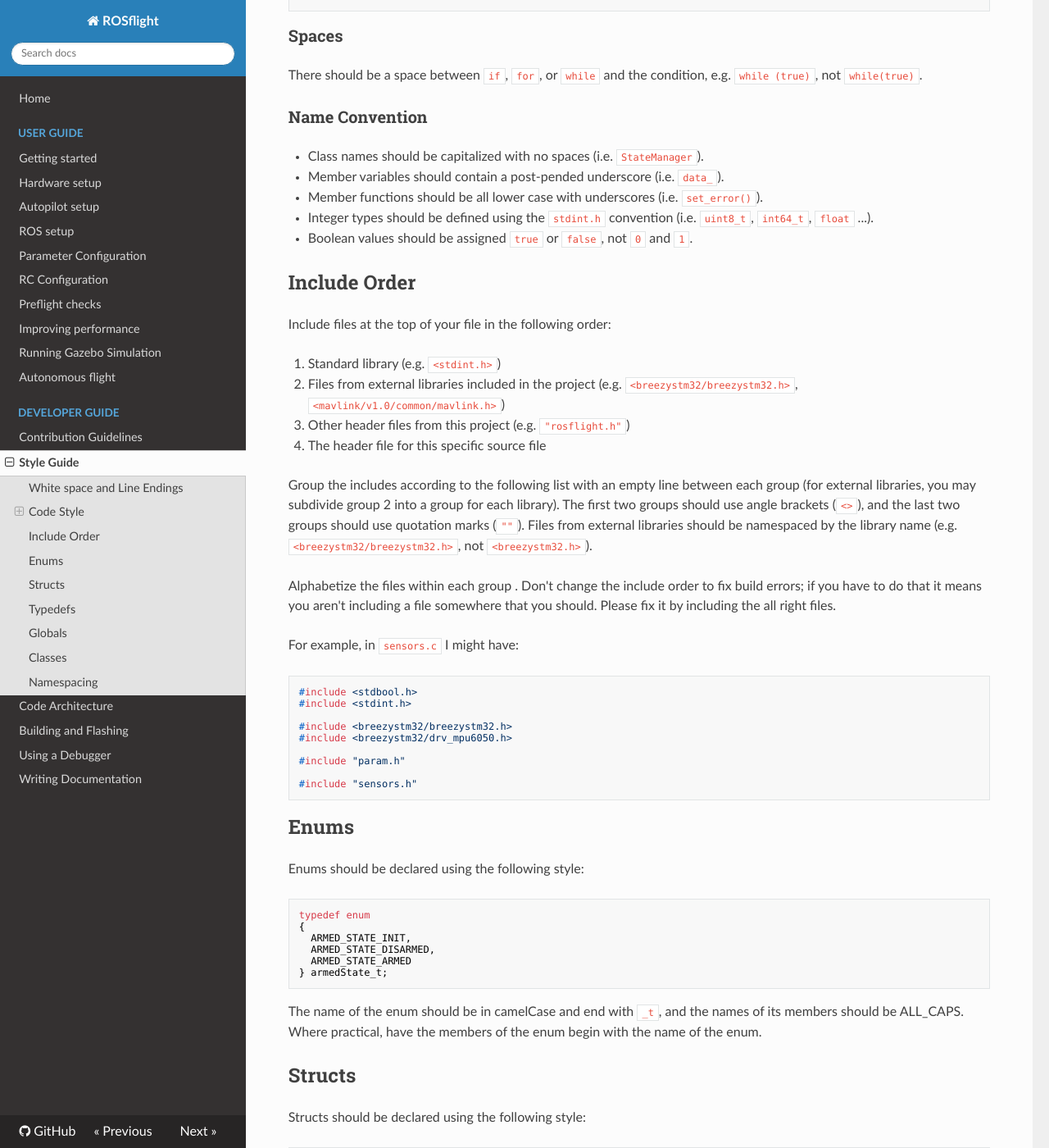
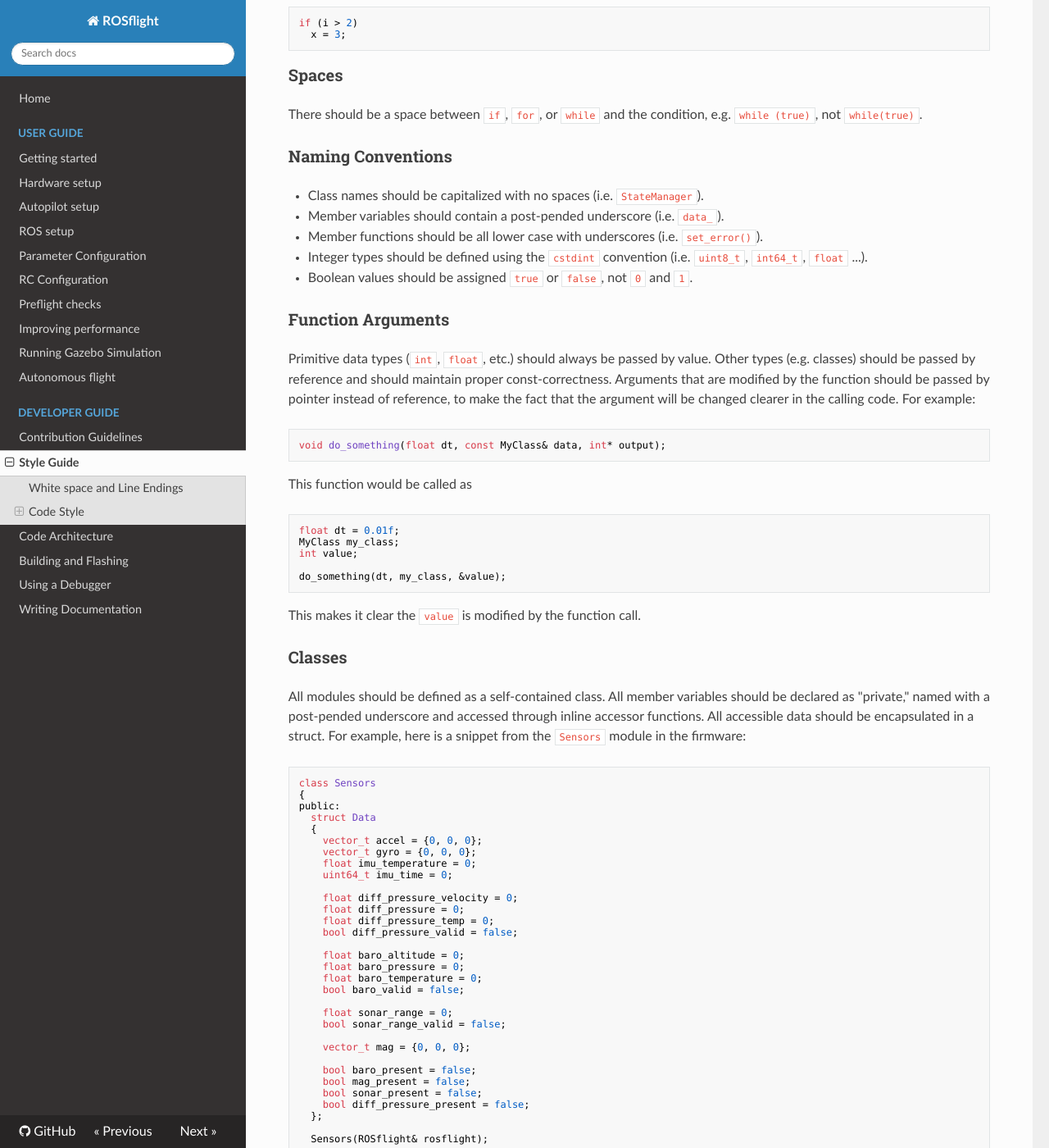
Before and after one commit to rosflight/rosflight_firmware, an MkDocs documentation site: the page built from docs/developer-guide/style-guide.md, in a window 1280 px wide and 1400 px high, scrolled down 985 px. Shown: the whole window at 82% size. Built offline with MkDocs 1.6.1, drawn with Linux system fonts in a browser that asks for light colours; nearby versions of some CDN libraries; old or Windows-style settings are respelled for this version of MkDocs; some of the changed text lies outside the part shown.

Commit message:
Cleaned up style guide

````diff
--- a/docs/developer-guide/style-guide.md
+++ b/docs/developer-guide/style-guide.md
@@ -7,28 +7,12 @@
 Please try not to commit anything that only changes white space or line endings. To check if that's going to happen, run `git diff --check` before you stage your files. Git will warn you about obnoxious changes. Please fix them.
 
 ## Code Style
-
-### Braces
-
-Braces should be placed on the next line, e.g.
-
-    if (i > 2)
-    {
-      // do stuff
-    }
-    else
-    {
-      // do something else
-    }
-
-For a conditional with only one statement, the braces can be omitted but the statement should be indented:
-
-    if (i > 2)
-      x = 3;
+The following ROSflight code style is based on the [ROS C++ style guide](http://wiki.ros.org/CppStyleGuide).
+ROSflight uses the C++11 standard.
 
 ### Indentation
 
-Indentation should be 2 spaces (no tabs). Case statements in switch blocks should not be indented, e.g.
+Indentation should be **2 spaces** (no tabs). Case statements in switch blocks should not be indented, e.g.
 
     switch (variable)
     {
@@ -39,79 +23,60 @@
       break;
     }
 
+### Braces
+
+Braces should be placed on the next line, e.g.
+
+``` C++
+if (i > 2)
+{
+  // do stuff
+}
+else
+{
+  // do something else
+}
+```
+
+For a conditional with only one statement, the braces can be omitted but the statement should be indented:
+
+``` C++
+if (i > 2)
+  x = 3;
+```
+
 ### Spaces
 
 There should be a space between `if`, `for`, or `while` and the condition, e.g. `while (true)`, not `while(true)`.
 
-### Name Convention
+### Naming Conventions
 
 * Class names should be capitalized with no spaces (i.e. `StateManager`).
 * Member variables should contain a post-pended underscore (i.e. `data_`).
 * Member functions should be all lower case with underscores (i.e. `set_error()`).
-* Integer types should be defined using the `stdint.h` convention (i.e. `uint8_t`, `int64_t`, `float` ...).
+* Integer types should be defined using the `cstdint` convention (i.e. `uint8_t`, `int64_t`, `float` ...).
 * Boolean values should be assigned `true` or `false`, not `0` and `1`.
 
+### Function Arguments
+Primitive data types (`int`, `float`, etc.) should always be passed by value. Other types (e.g. classes) should be passed by reference and should maintain proper const-correctness. Arguments that are modified by the function should be passed by pointer instead of reference, to make the fact that the argument will be changed clearer in the calling code. For example:
 
-## Include Order
-
-Include files at the top of your file in the following order:
-
-1. Standard library (e.g. `<stdint.h>`)
-2. Files from external libraries included in the project (e.g. `<breezystm32/breezystm32.h>`, `<mavlink/v1.0/common/mavlink.h>`)
-3. Other header files from this project (e.g. `"rosflight.h"`)
-4. The header file for this specific source file
-
-Group the includes according to the following list with an empty line between each group (for external libraries, you may subdivide group 2 into a group for each library). The first two groups should use angle brackets (`<>`), and the last two groups should use quotation marks (`""`). Files from external libraries should be namespaced by the library name (e.g. `<breezystm32/breezystm32.h>`, not `<breezystm32.h>`).
-
-Alphabetize the files within each group . Don't change the include order to fix build errors; if you have to do that it means you aren't including a file somewhere that you should. Please fix it by including the all right files.
-
-For example, in `sensors.c` I might have:
 ``` C++
-#include <stdbool.h>
-#include <stdint.h>
-
-#include <breezystm32/breezystm32.h>
-#include <breezystm32/drv_mpu6050.h>
-
-#include "param.h"
-
-#include "sensors.h"
-```
-## Enums
-
-Enums should be declared using the following style:
-``` C++
-typedef enum
-{
-  ARMED_STATE_INIT,
-  ARMED_STATE_DISARMED,
-  ARMED_STATE_ARMED
-} armedState_t;
+void do_something(float dt, const MyClass& data, int* output);
 ```
 
-The name of the enum should be in camelCase and end with `_t`, and the names of its members should be ALL_CAPS. Where practical, have the members of the enum begin with the name of the enum.
+This function would be called as
 
-## Structs
+``` C++
+float dt = 0.01f;
+MyClass my_class;
+int value;
 
-Structs should be declared using the following style:
-``` C++
-typedef struct
-{
-  int v1;
-  int v2;
-} someValue_t;
+do_something(dt, my_class, &value);
 ```
-Struct typedef names should end with `_t`. For the first part of the name, use camelCase for multi-word names.
 
-## Typedefs
+This makes it clear the `value` is modified by the function call.
 
-For clarity, all other typedef names should also end with `_t`, e.g. `param_t` and use camelCase for multi-word names.
-
-## Globals
-
-The use of global variables should be limited to when absolutely necessary (such as linking to interrupt routines or hardware peripherals).  This should only occur underneath board layers.
-
-## Classes
+### Classes
 
 All modules should be defined as a self-contained class.  All member variables should be declared as "private," named with a post-pended underscore  and accessed through inline accessor functions.  All accessible data should be encapsulated in a struct.  For example, here is a snippet from the `Sensors` module in the firmware:
 
@@ -158,6 +123,62 @@
 
 Note that `data_` is a private member variable, but the `Data` struct is declared publicly and `data_` is accessed through in `inline const` accessor to prevent another module changing `data_`.
 
-## Namespacing
+### Enums
+
+Enums should be declared using the following style:
+``` C++
+enum ArmedState
+{
+  ARMED_STATE_INIT,
+  ARMED_STATE_DISARMED,
+  ARMED_STATE_ARMED
+};
+```
+
+The name of the enum should be in CamelCase, and the names of its members should be ALL_CAPS. Where practical, have the members of the enum begin with the name of the enum.
+
+### Structs
+
+Structs should be declared using the following style:
+``` C++
+struct SomeValue
+{
+  int v1;
+  int v2;
+};
+```
+Struct type names should be in CamelCase.
+
+### Globals
+
+The use of global variables should be limited to when absolutely necessary (such as linking to interrupt routines or hardware peripherals).  This should only occur in board support layers and not in the core ROSflight libary code.
+
+### Include Order
+
+Include files at the top of your file in the following order:
+
+1. Standard library (e.g. `<cstdint>`)
+2. Files from external libraries included in the project (e.g. `<breezystm32/breezystm32.h>`, `<mavlink/v1.0/common/mavlink.h>`)
+3. Other header files from this project (e.g. `"rosflight.h"`)
+4. The header file for this specific source file
+
+Group the includes according to the above list with an empty line between each group (for external libraries, you may subdivide group 2 into a group for each library). The first two groups should use angle brackets (`<>`), and the last two groups should use quotation marks (`""`). Files from external libraries should be namespaced by the library name (e.g. `<breezystm32/breezystm32.h>`, not `<breezystm32.h>`).
+
+Alphabetize the files within each group . Don't change the include order to fix build errors; if you have to do that it means you aren't including a file somewhere that you should. Please fix it by including all the right files.
+
+For example, in `sensors.c` I might have:
+``` C++
+#include <cstdbool>
+#include <cstdint>
+
+#include <breezystm32/breezystm32.h>
+#include <breezystm32/drv_mpu6050.h>
+
+#include "param.h"
+
+#include "sensors.h"
+```
+
+### Namespacing
 
 All modules in the firmware should be encapsulated in the `rosflight_firmware` namepace.  This prevents name-clashing in SIL compilation.
````
